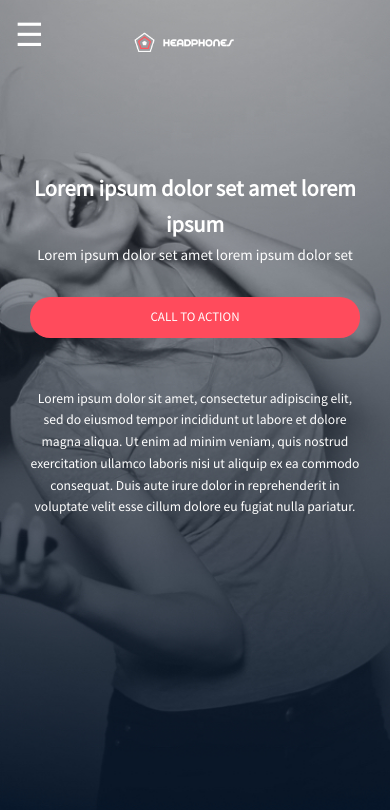
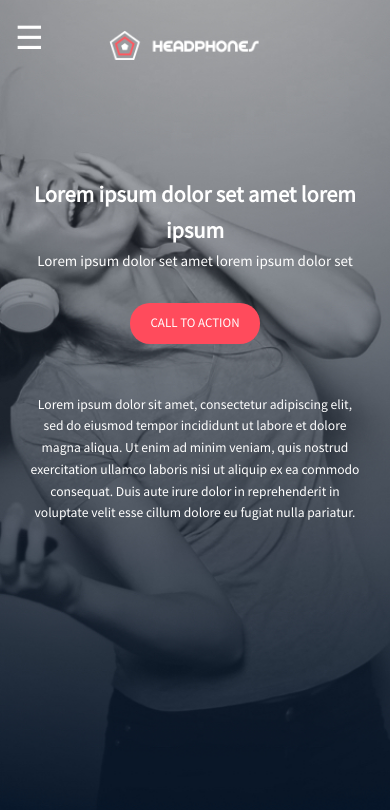
Before and after one commit to PUNAY96/alx_html_css, a plain HTML site: page headphones/0-index.html in a window 390 px wide. Drawn offline with Linux system fonts and the light colour scheme.

Commit message:
0-styles.css updated

```diff
--- a/headphones/0-styles.css
+++ b/headphones/0-styles.css
@@ -116,6 +116,7 @@ body, html {
 .cta-button {
   display: inline-block;
   font-size: small;
+  max-width: fit-content;
   padding: 10px 20px;
   background-color: #ff4b5c;
   color: white;
@@ -175,7 +176,7 @@ body, html {
   }
 
   .logo img {
-    width: 150px;
+    width: 200px;
     padding-top: 20px;
   }
 
```
